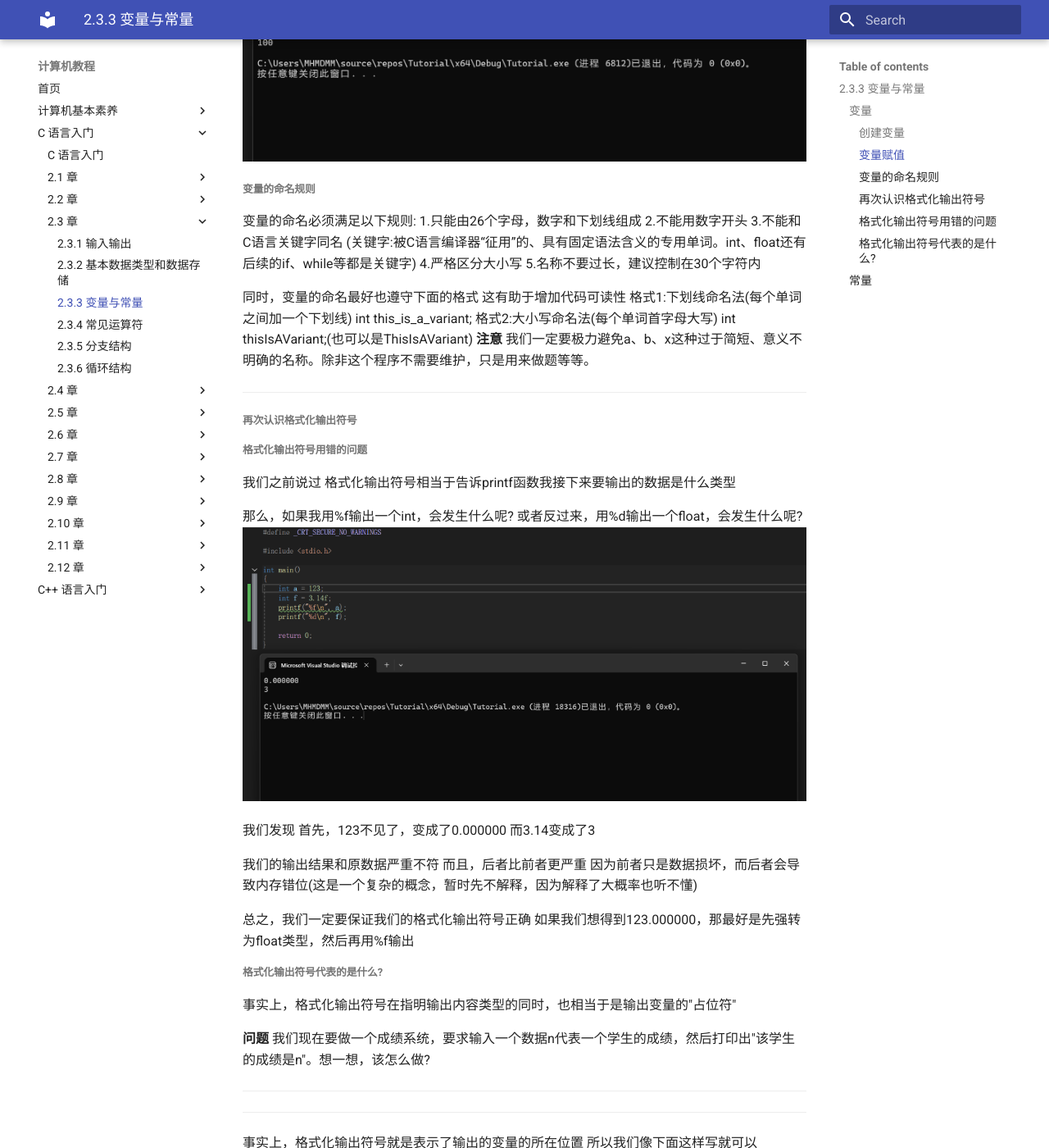
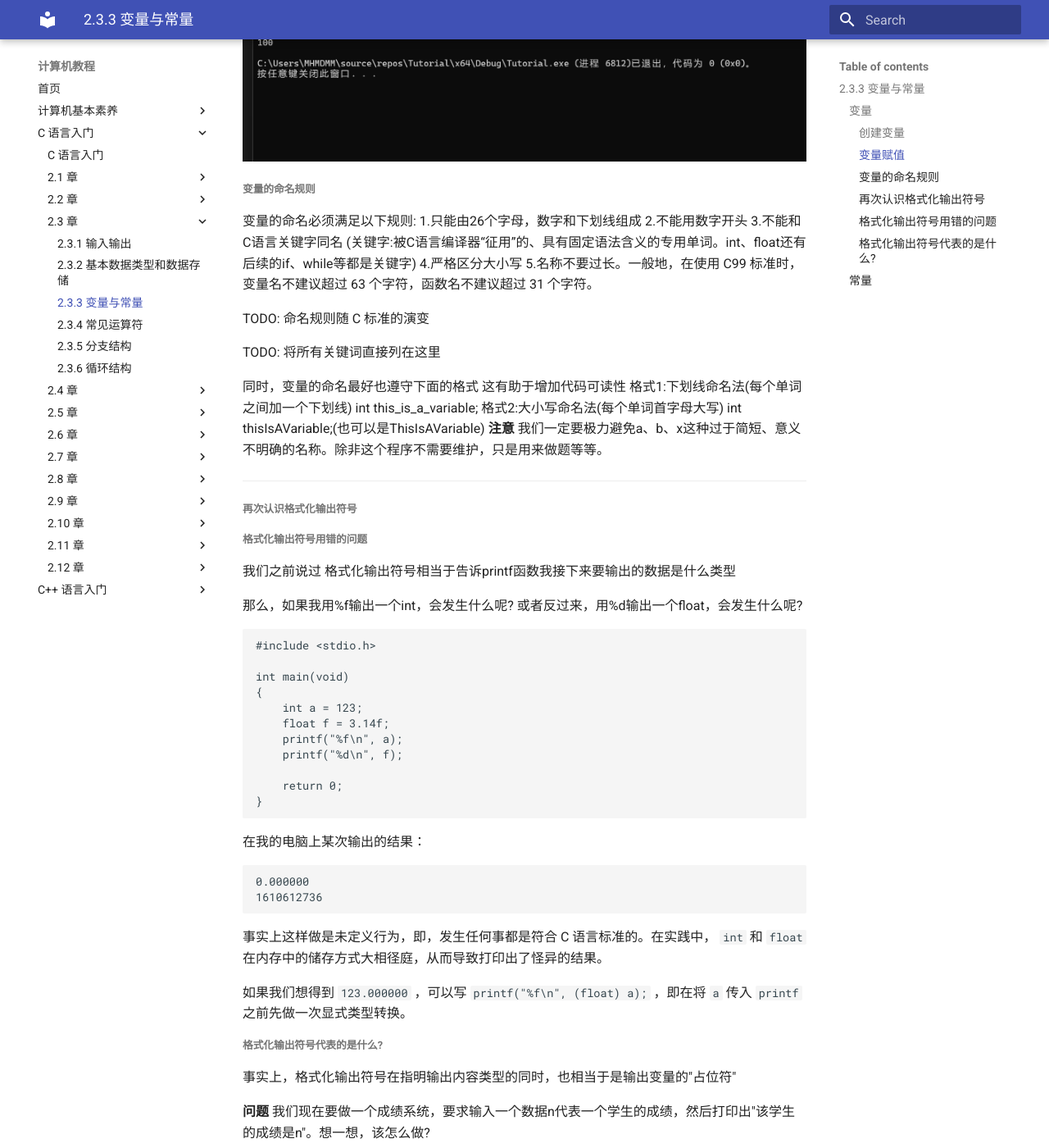
Before and after one commit to Muhamia/computer-tutorials, an MkDocs documentation site: the page built from docs/programming-language-c/2.3/2.3.3.md, in a window 1280 px wide and 1400 px high, scrolled down 1137 px. Shown: the whole window at 82% size. Built offline with MkDocs 1.6.1 and Material for MkDocs 9.7.7, drawn with Linux system fonts in a browser that asks for light colours; some of the changed text lies outside the part shown.

Commit message:
修复 2.1.1 到 2.3.3 的部分错误

````diff
--- a/docs/programming-language-c/2.3/2.3.3.md
+++ b/docs/programming-language-c/2.3/2.3.3.md
@@ -13,8 +13,8 @@
 ```C
 int a;
 int b = 10;
-char = 'c';
-float = 3.14f;
+char c = 'c';
+float d = 3.14f;
 ```
 
 需要注意的是:
@@ -43,15 +43,18 @@
 3.不能和C语言关键字同名
 (关键字:被C语言编译器“征用”的、具有固定语法含义的专用单词。int、float还有后续的if、while等都是关键字)
 4.严格区分大小写
-5.名称不要过长，建议控制在30个字符内
+5.名称不要过长。一般地，在使用 C99 标准时，变量名不建议超过 63 个字符，函数名不建议超过 31 个字符。
 
+TODO: 命名规则随 C 标准的演变
+
+TODO: 将所有关键词直接列在这里
 
 同时，变量的命名最好也遵守下面的格式
 这有助于增加代码可读性
 格式1:下划线命名法(每个单词之间加一个下划线)
-int this_is_a_variant;
+int this_is_a_variable;
 格式2:大小写命名法(每个单词首字母大写)
-int thisIsAVariant;(也可以是ThisIsAVariant)
+int thisIsAVariable;(也可以是ThisIsAVariable)
 **注意** 我们一定要极力避免a、b、x这种过于简短、意义不明确的名称。除非这个程序不需要维护，只是用来做题等等。
 
 ---
@@ -65,16 +68,30 @@
 或者反过来，用%d输出一个float，会发生什么呢?
 ![](../../assets/images/2.3/WrongRun.png)
 
-我们发现
-首先，123不见了，变成了0.000000
-而3.14变成了3
+```c
+#include <stdio.h>
 
-我们的输出结果和原数据严重不符
-而且，后者比前者更严重
-因为前者只是数据损坏，而后者会导致内存错位(这是一个复杂的概念，暂时先不解释，因为解释了大概率也听不懂)
+int main(void)
+{
+	int a = 123;
+	float f = 3.14f;
+	printf("%f\n", a);
+	printf("%d\n", f);
 
-总之，我们一定要保证我们的格式化输出符号正确
-如果我们想得到123.000000，那最好是先强转为float类型，然后再用%f输出
+	return 0;
+}
+```
+
+在我的电脑上某次输出的结果：
+
+```text
+0.000000
+1610612736
+```
+
+事实上这样做是未定义行为，即，发生任何事都是符合 C 语言标准的。在实践中， `int` 和 `float` 在内存中的储存方式大相径庭，从而导致打印出了怪异的结果。
+
+如果我们想得到 `123.000000` ，可以写 `printf("%f\n", (float) a);` ，即在将 `a` 传入 `printf` 之前先做一次显式类型转换。
 
 ##### 格式化输出符号代表的是什么?
 事实上，格式化输出符号在指明输出内容类型的同时，也相当于是输出变量的"占位符"
@@ -116,8 +133,7 @@
 即const 数据类型 名称 = 初始值;
 例如 const float pi = 3.14f;
 
-**注意** 常量必须在定义的同时赋予初始值！
-
+**注意** ：常量必须在定义的同时赋予初始值。其实一点都不意外，毕竟如果你声明了一个变量，那么你一定要给它赋值才能让它拥有有一个意义的值，但是使用 `const` 之后赋值操作直接就被禁止了。所以常量必须在定义的同时赋予初始值，不然它就没有意义了。
 
 第二种，则是定义在所有代码之前
 ```c
````
Also changed, not shown: docs/programming-language-c/2.2/2.2.2.md (+25 -17 lines), docs/programming-language-c/2.3/2.3.1.md (+8 -6 lines), docs/programming-language-c/2.3/2.3.2.md (+11 -5 lines), docs/programming-language-c/2.8/2.8.3.md (+2 -2 lines), docs/assets/images/2.3/WrongRun.png (deleted).
